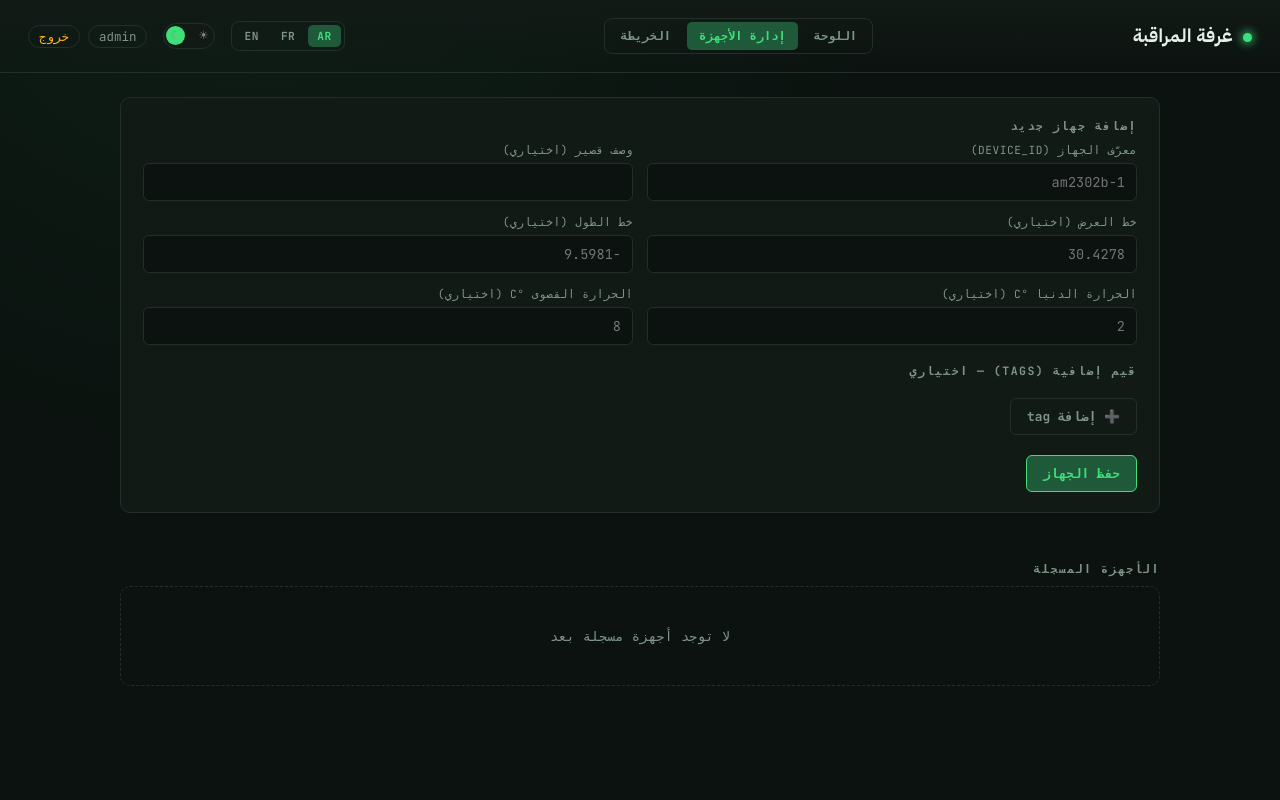
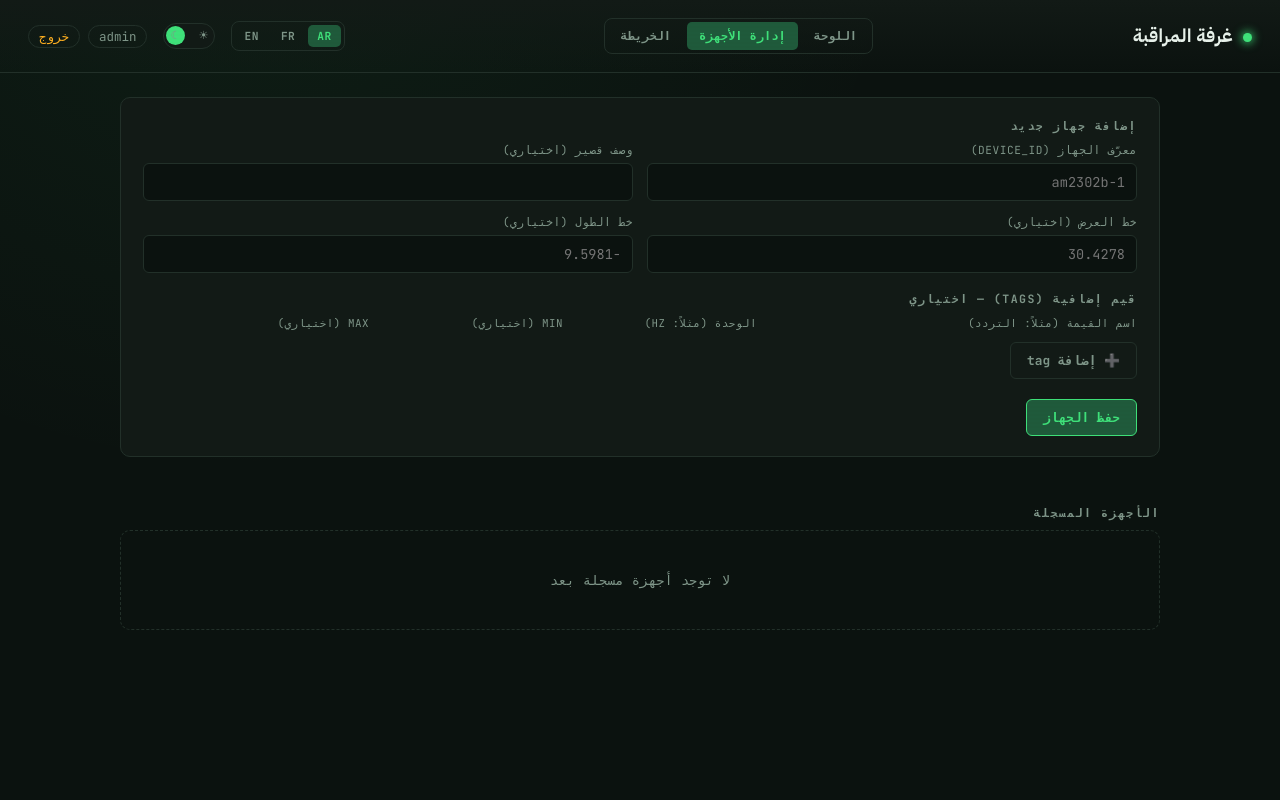
Before and after one commit to marwanatoum/temp-monitor, a Flask app: page /devices in a window 1280 px wide. Run offline with Flask 3, Linux system fonts and the light colour scheme; a user stored in the database is signed in; data that the repository does not hold is empty.

Commit message:
unify device model: all values are tags with per-tag min/max alarm

```diff
--- a/app.py
+++ b/app.py
@@ -103,10 +103,16 @@ def init_db():
             device_id TEXT NOT NULL REFERENCES devices(device_id) ON DELETE CASCADE,
             tag_name TEXT NOT NULL,
             unit TEXT,
+            min_val REAL,
+            max_val REAL,
             sort_order INTEGER DEFAULT 0
         )
         """
     )
+    existing_tag_cols = [r[1] for r in conn.execute("PRAGMA table_info(device_tags)").fetchall()]
+    for col, col_type in [("min_val", "REAL"), ("max_val", "REAL")]:
+        if col not in existing_tag_cols:
+            conn.execute(f"ALTER TABLE device_tags ADD COLUMN {col} {col_type}")
     conn.execute(
         """
         CREATE TABLE IF NOT EXISTS readings (
@@ -161,10 +167,13 @@ def device_to_dict(row, tags):
 
 def get_device_tags(db, device_id):
     rows = db.execute(
-        "SELECT tag_name, unit FROM device_tags WHERE device_id = ? ORDER BY sort_order ASC, id ASC",
+        "SELECT tag_name, unit, min_val, max_val FROM device_tags WHERE device_id = ? ORDER BY sort_order ASC, id ASC",
         (device_id,),
     ).fetchall()
-    return [{"tag_name": r["tag_name"], "unit": r["unit"]} for r in rows]
+    return [
+        {"tag_name": r["tag_name"], "unit": r["unit"], "min_val": r["min_val"], "max_val": r["max_val"]}
+        for r in rows
+    ]
 
 
 # ---------------------------------------------------------------------------
@@ -253,16 +262,14 @@ def create_device():
 
     db.execute(
         """
-        INSERT INTO devices (device_id, description, lat, lng, temp_min, temp_max, created_at)
-        VALUES (?, ?, ?, ?, ?, ?, ?)
+        INSERT INTO devices (device_id, description, lat, lng, created_at)
+        VALUES (?, ?, ?, ?, ?)
         """,
         (
             device_id,
             data.get("description") or None,
             _to_float(data.get("lat")),
             _to_float(data.get("lng")),
-            _to_float(data.get("temp_min")),
-            _to_float(data.get("temp_max")),
             datetime.now(timezone.utc).isoformat(),
         ),
     )
@@ -273,8 +280,12 @@ def create_device():
         if not name:
             continue
         db.execute(
-            "INSERT INTO device_tags (device_id, tag_name, unit, sort_order) VALUES (?, ?, ?, ?)",
-            (device_id, name, (tag.get("unit") or "").strip() or None, i),
+            "INSERT INTO device_tags (device_id, tag_name, unit, min_val, max_val, sort_order) "
+            "VALUES (?, ?, ?, ?, ?, ?)",
+            (
+                device_id, name, (tag.get("unit") or "").strip() or None,
+                _to_float(tag.get("min_val")), _to_float(tag.get("max_val")), i,
+            ),
         )
 
     db.commit()
@@ -308,16 +319,11 @@ def update_device(device_id):
             return None
 
     db.execute(
-        """
-        UPDATE devices SET description = ?, lat = ?, lng = ?, temp_min = ?, temp_max = ?
-        WHERE device_id = ?
-        """,
+        "UPDATE devices SET description = ?, lat = ?, lng = ? WHERE device_id = ?",
         (
             data.get("description") or None,
             _to_float(data.get("lat")),
             _to_float(data.get("lng")),
-            _to_float(data.get("temp_min")),
-            _to_float(data.get("temp_max")),
             device_id,
         ),
     )
@@ -330,8 +336,12 @@ def update_device(device_id):
         if not name:
             continue
         db.execute(
-            "INSERT INTO device_tags (device_id, tag_name, unit, sort_order) VALUES (?, ?, ?, ?)",
-            (device_id, name, (tag.get("unit") or "").strip() or None, i),
+            "INSERT INTO device_tags (device_id, tag_name, unit, min_val, max_val, sort_order) "
+            "VALUES (?, ?, ?, ?, ?, ?)",
+            (
+                device_id, name, (tag.get("unit") or "").strip() or None,
+                _to_float(tag.get("min_val")), _to_float(tag.get("max_val")), i,
+            ),
         )
 
     db.commit()
@@ -355,25 +365,29 @@ def delete_device(device_id):
 @app.route("/api/reading", methods=["POST"])
 def add_reading():
     """
-    يستقبل قراءة جديدة من الجهاز.
+    يستقبل قراءة جديدة من الجهاز. كل القيم تُرسل داخل "values"، بأسماء
+    مطابقة لـ tags المعرّفة للجهاز في صفحة "إدارة الأجهزة".
 
-    مثال (جهاز حرارة عادي):
+    مثال (جهاز حرارة/رطوبة، مثل AM2302B):
     {
         "api_key": "changeme-esp32-key",
         "device_id": "am2302b-1",
-        "temperature": 4.2,
-        "humidity": 55.0
+        "values": {"temperature": 4.2, "humidity": 55.0}
     }
 
-    مثال (جهاز بـ tags مخصصة، مثل VFD):
+    مثال (جهاز VFD):
     {
         "api_key": "changeme-esp32-key",
         "device_id": "vfd-pump-1",
-        "values": {"التردد": 45.2, "التيار": 3.1, "القدرة": 2.4}
+        "values": {"التردد": 45.2, "التيار": 3.1}
     }
 
+    توافق قديم: يمكن أيضاً إرسال temperature/humidity كحقول مباشرة
+    (بدون "values")، وسيتم دمجها تلقائياً.
+
     ملاحظة: الجهاز خاصو يكون مُضافاً مسبقاً من صفحة "إدارة الأجهزة"،
-    وإلا السيرفر يرفض القراءة (404).
+    وإلا السيرفر يرفض القراءة (404). التنبيه (alarm) يُحسب تلقائياً
+    إذا أي قيمة خرجت عن Min/Max الخاص بـ tag ها من نفس الجهاز.
     """
     data = request.get_json(silent=True) or {}
 
@@ -389,25 +403,38 @@ def add_reading():
     if not device:
         return jsonify({"error": "الجهاز غير مسجّل. أضفه أولاً من صفحة إدارة الأجهزة"}), 404
 
-    temperature = data.get("temperature")
-    humidity = data.get("humidity")
-    values = data.get("values")
+    values = dict(data.get("values") or {})
 
-    if temperature is None and not values:
-        return jsonify({"error": "يجب إرسال temperature أو values على الأقل"}), 400
+    # توافق مع الصيغة القديمة (temperature/humidity كحقول مباشرة)
+    if data.get("temperature") is not None:
+        values.setdefault("temperature", data["temperature"])
+    if data.get("humidity") is not None:
+        values.setdefault("humidity", data["humidity"])
 
-    if temperature is not None:
+    if not values:
+        return jsonify({"error": "يجب إرسال values على الأقل (أو temperature/humidity)"}), 400
+
+    # تحويل كل القيم لأرقام حيثما أمكن
+    clean_values = {}
+    for k, v in values.items():
         try:
-            temperature = float(temperature)
+            clean_values[k] = float(v)
         except (TypeError, ValueError):
-            return jsonify({"error": "temperature يجب أن تكون رقماً"}), 400
+            clean_values[k] = v  # يُترك كما هو إذا لم يكن رقماً
 
-    # حساب التنبيه: إما مرسل صراحة من الجهاز، أو تلقائياً من عتبات الحرارة المسجّلة
+    # حساب التنبيه: مرسل صراحة، أو تلقائياً إذا أي قيمة خرجت عن Min/Max الخاص بـ tag ها
     alarm = bool(data.get("alarm", False))
-    if temperature is not None and device["temp_min"] is not None and temperature < device["temp_min"]:
-        alarm = True
-    if temperature is not None and device["temp_max"] is not None and temperature > device["temp_max"]:
-        alarm = True
+    tag_defs = {t["tag_name"]: t for t in get_device_tags(db, device_id)}
+    for k, v in clean_values.items():
+        if not isinstance(v, (int, float)):
+            continue
+        tag_def = tag_defs.get(k)
+        if not tag_def:
+            continue
+        if tag_def["min_val"] is not None and v < tag_def["min_val"]:
+            alarm = True
+        if tag_def["max_val"] is not None and v > tag_def["max_val"]:
+            alarm = True
 
     created_at = datetime.now(timezone.utc).isoformat()
 
@@ -418,9 +445,9 @@ def add_reading():
         """,
         (
             device_id,
-            temperature,
-            humidity,
-            json.dumps(values) if values else None,
+            clean_values.get("temperature"),
+            clean_values.get("humidity"),
+            json.dumps(clean_values),
             1 if alarm else 0,
             created_at,
         ),
@@ -521,15 +548,10 @@ def get_export_lang():
 
 
 def build_export_table(rows, tr, tag_names):
-    headers = [tr["temperature"], tr["humidity"]] + tag_names + [tr["status"], tr["datetime"]]
+    headers = tag_names + [tr["status"], tr["datetime"]]
     table_rows = []
     for r in rows:
-        row = [
-            r["temperature"] if r["temperature"] is not None else "",
-            r["humidity"] if r["humidity"] is not None else "",
-        ]
-        for tag in tag_names:
-            row.append(r["values"].get(tag, ""))
+        row = [r["values"].get(tag, "") for tag in tag_names]
         row.append(tr["alarm"] if r["alarm"] else tr["normal"])
         row.append(r["created_at"])
         table_rows.append(row)
--- a/static/devices.js
+++ b/static/devices.js
@@ -3,7 +3,17 @@ const $ = (id) => document.getElementById(id);
 let tagRowCount = 0;
 let editingDeviceId = null; // null = وضع إضافة، غير ذلك = وضع تعديل
 
-function addTagRow(name = '', unit = '') {
+function renderTagsHeader() {
+  $('tags-list-header').innerHTML = `
+    <span style="flex:2;">${t('tag_name_placeholder')}</span>
+    <span style="flex:1;">${t('tag_unit_placeholder')}</span>
+    <span style="flex:1;">${t('tag_min_placeholder')}</span>
+    <span style="flex:1;">${t('tag_max_placeholder')}</span>
+    <span style="width:32px;"></span>
+  `;
+}
+
+function addTagRow(name = '', unit = '', minVal = '', maxVal = '') {
   const list = $('tags-list');
   const rowId = `tag-row-${tagRowCount++}`;
   const row = document.createElement('div');
@@ -12,6 +22,8 @@ function addTagRow(name = '', unit = '') {
   row.innerHTML = `
     <input type="text" class="tag-name" placeholder="${t('tag_name_placeholder')}" value="${name}">
     <input type="text" class="tag-unit" placeholder="${t('tag_unit_placeholder')}" value="${unit}">
+    <input type="number" step="any" class="tag-min" placeholder="${t('tag_min_placeholder')}" value="${minVal}">
+    <input type="number" step="any" class="tag-max" placeholder="${t('tag_max_placeholder')}" value="${maxVal}">
     <button type="button" class="tag-remove-btn" onclick="document.getElementById('${rowId}').remove()">✕</button>
   `;
   list.appendChild(row);
@@ -23,7 +35,9 @@ function collectTags() {
   rows.forEach((row) => {
     const name = row.querySelector('.tag-name').value.trim();
     const unit = row.querySelector('.tag-unit').value.trim();
-    if (name) tags.push({ tag_name: name, unit });
+    const min_val = row.querySelector('.tag-min').value;
+    const max_val = row.querySelector('.tag-max').value;
+    if (name) tags.push({ tag_name: name, unit, min_val, max_val });
   });
   return tags;
 }
@@ -36,9 +50,7 @@ function showFormMessage(el, message) {
 }
 
 function clearForm() {
-  ['f-device-id', 'f-description', 'f-lat', 'f-lng', 'f-temp-min', 'f-temp-max'].forEach((id) => {
-    $(id).value = '';
-  });
+  ['f-device-id', 'f-description', 'f-lat', 'f-lng'].forEach((id) => { $(id).value = ''; });
   $('tags-list').innerHTML = '';
 }
 
@@ -64,11 +76,13 @@ async function enterEditMode(deviceId) {
   $('f-description').value = dev.description || '';
   $('f-lat').value = dev.lat != null ? dev.lat : '';
   $('f-lng').value = dev.lng != null ? dev.lng : '';
-  $('f-temp-min').value = dev.temp_min != null ? dev.temp_min : '';
-  $('f-temp-max').value = dev.temp_max != null ? dev.temp_max : '';
 
   $('tags-list').innerHTML = '';
-  (dev.tags || []).forEach((tg) => addTagRow(tg.tag_name, tg.unit || ''));
+  (dev.tags || []).forEach((tg) => addTagRow(
+    tg.tag_name, tg.unit || '',
+    tg.min_val != null ? tg.min_val : '',
+    tg.max_val != null ? tg.max_val : ''
+  ));
 
   $('form-title').textContent = t('edit_device_title');
   $('save-device-btn').textContent = t('save_device_btn');
@@ -91,8 +105,6 @@ async function saveDevice() {
     description: $('f-description').value.trim(),
     lat: $('f-lat').value,
     lng: $('f-lng').value,
-    temp_min: $('f-temp-min').value,
-    temp_max: $('f-temp-max').value,
     tags: collectTags(),
   };
 
@@ -127,6 +139,13 @@ async function deleteDevice(deviceId) {
   loadDevices();
 }
 
+function formatMinMax(tg) {
+  if (tg.min_val == null && tg.max_val == null) return '';
+  const min = tg.min_val != null ? tg.min_val : '—';
+  const max = tg.max_val != null ? tg.max_val : '—';
+  return ` [${min} / ${max}]`;
+}
+
 async function loadDevices() {
   const res = await fetch('/api/devices');
   const devices = await res.json();
@@ -138,12 +157,11 @@ async function loadDevices() {
   }
 
   container.innerHTML = devices.map((dev) => {
-    const tagsHtml = dev.tags.map((tg) => `<span class="device-row-tag">${tg.tag_name}${tg.unit ? ' (' + tg.unit + ')' : ''}</span>`).join('');
+    const tagsHtml = dev.tags.map((tg) =>
+      `<span class="device-row-tag">${tg.tag_name}${tg.unit ? ' (' + tg.unit + ')' : ''}${formatMinMax(tg)}</span>`
+    ).join('');
     const metaParts = [];
     if (dev.lat != null && dev.lng != null) metaParts.push(`📍 ${dev.lat}, ${dev.lng}`);
-    if (dev.temp_min != null || dev.temp_max != null) {
-      metaParts.push(`🌡️ ${dev.temp_min != null ? dev.temp_min : '—'}° / ${dev.temp_max != null ? dev.temp_max : '—'}°`);
-    }
 
     return `
       <div class="device-row">
@@ -161,6 +179,7 @@ async function loadDevices() {
 }
 
 function onLanguageChange() {
+  renderTagsHeader();
   loadDevices();
   $('form-title').textContent = editingDeviceId ? t('edit_device_title') : t('add_device_title');
 }
@@ -169,4 +188,5 @@ $('add-tag-btn').addEventListener('click', () => addTagRow());
 $('save-device-btn').addEventListener('click', saveDevice);
 $('cancel-edit-btn').addEventListener('click', enterAddMode);
 
+renderTagsHeader();
 loadDevices();
--- a/static/i18n.js
+++ b/static/i18n.js
@@ -67,6 +67,8 @@ const TRANSLATIONS = {
     tags_title: 'قيم إضافية (Tags) — اختياري',
     tag_name_placeholder: 'اسم القيمة (مثلاً: التردد)',
     tag_unit_placeholder: 'الوحدة (مثلاً: Hz)',
+    tag_min_placeholder: 'Min (اختياري)',
+    tag_max_placeholder: 'Max (اختياري)',
     add_tag_btn: '➕ إضافة tag',
     save_device_btn: 'حفظ الجهاز',
     devices_list_title: 'الأجهزة المسجلة',
@@ -149,6 +151,8 @@ const TRANSLATIONS = {
     tags_title: 'Valeurs supplémentaires (Tags) — optionnel',
     tag_name_placeholder: 'Nom de la valeur (ex: Fréquence)',
     tag_unit_placeholder: 'Unité (ex: Hz)',
+    tag_min_placeholder: 'Min (optionnel)',
+    tag_max_placeholder: 'Max (optionnel)',
     add_tag_btn: '➕ Ajouter un tag',
     save_device_btn: 'Enregistrer',
     devices_list_title: 'Appareils enregistrés',
@@ -230,6 +234,8 @@ const TRANSLATIONS = {
     tags_title: 'Extra values (Tags) — optional',
     tag_name_placeholder: 'Value name (e.g. Frequency)',
     tag_unit_placeholder: 'Unit (e.g. Hz)',
+    tag_min_placeholder: 'Min (optional)',
+    tag_max_placeholder: 'Max (optional)',
     add_tag_btn: '➕ Add tag',
     save_device_btn: 'Save device',
     devices_list_title: 'Registered devices',
--- a/static/style.css
+++ b/static/style.css
@@ -115,6 +115,11 @@ body{
 .form-field input:focus, .form-field textarea:focus{ outline:none; border-color:var(--green); }
 
 .tags-list{ display:flex; flex-direction:column; gap:8px; margin-bottom:10px; }
+.tags-list-header{
+  display:flex; gap:8px; font-family:'JetBrains Mono',monospace; font-size:0.68rem;
+  color:var(--text-muted); text-transform:uppercase; letter-spacing:0.5px; margin-bottom:2px;
+}
+.tags-list-header span{ }
 .tag-row{ display:flex; gap:8px; align-items:center; }
 .tag-row input{
   background:var(--bg); border:1px solid var(--border); color:var(--text);
@@ -122,6 +127,8 @@ body{
 }
 .tag-row .tag-name{ flex:2; }
 .tag-row .tag-unit{ flex:1; }
+.tag-row .tag-min{ flex:1; }
+.tag-row .tag-max{ flex:1; }
 .tag-remove-btn{
   background:transparent; border:1px solid var(--border); color:var(--red);
   border-radius:6px; width:32px; height:32px; cursor:pointer; font-size:0.9rem; flex-shrink:0;
--- a/templates/devices.html
+++ b/templates/devices.html
@@ -75,18 +75,8 @@
       </div>
     </div>
 
-    <div class="form-row">
-      <div class="form-field">
-        <label for="f-temp-min" data-i18n="field_temp_min">الحرارة الدنيا °C (اختياري)</label>
-        <input type="number" step="any" id="f-temp-min" placeholder="2">
-      </div>
-      <div class="form-field">
-        <label for="f-temp-max" data-i18n="field_temp_max">الحرارة القصوى °C (اختياري)</label>
-        <input type="number" step="any" id="f-temp-max" placeholder="8">
-      </div>
-    </div>
-
     <h2 data-i18n="tags_title" style="margin-top:18px;">قيم إضافية (Tags) — اختياري</h2>
+    <div class="tags-list-header" id="tags-list-header"></div>
     <div class="tags-list" id="tags-list"></div>
     <button class="btn btn-ghost" id="add-tag-btn" type="button" data-i18n="add_tag_btn">➕ إضافة tag</button>
 
```
Also changed, not shown: static/app.js (+30 -24 lines), README.md.
